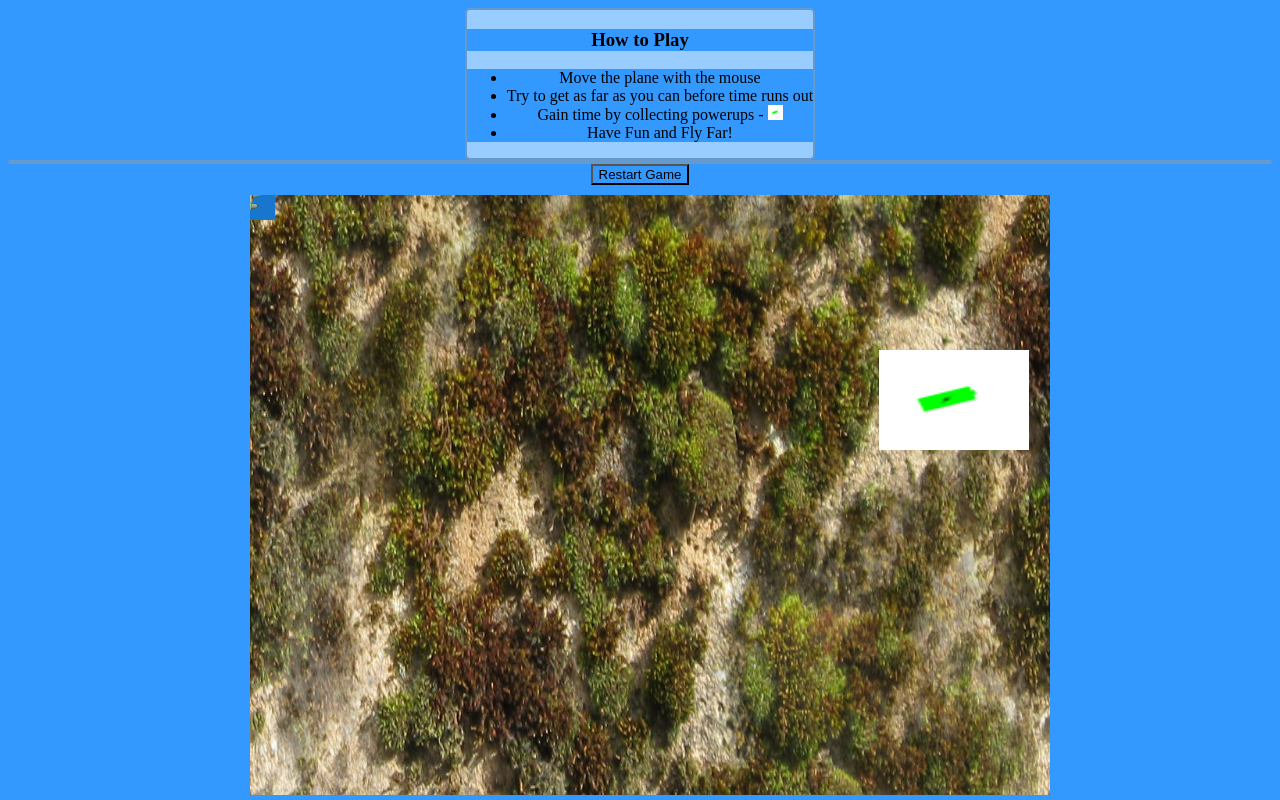
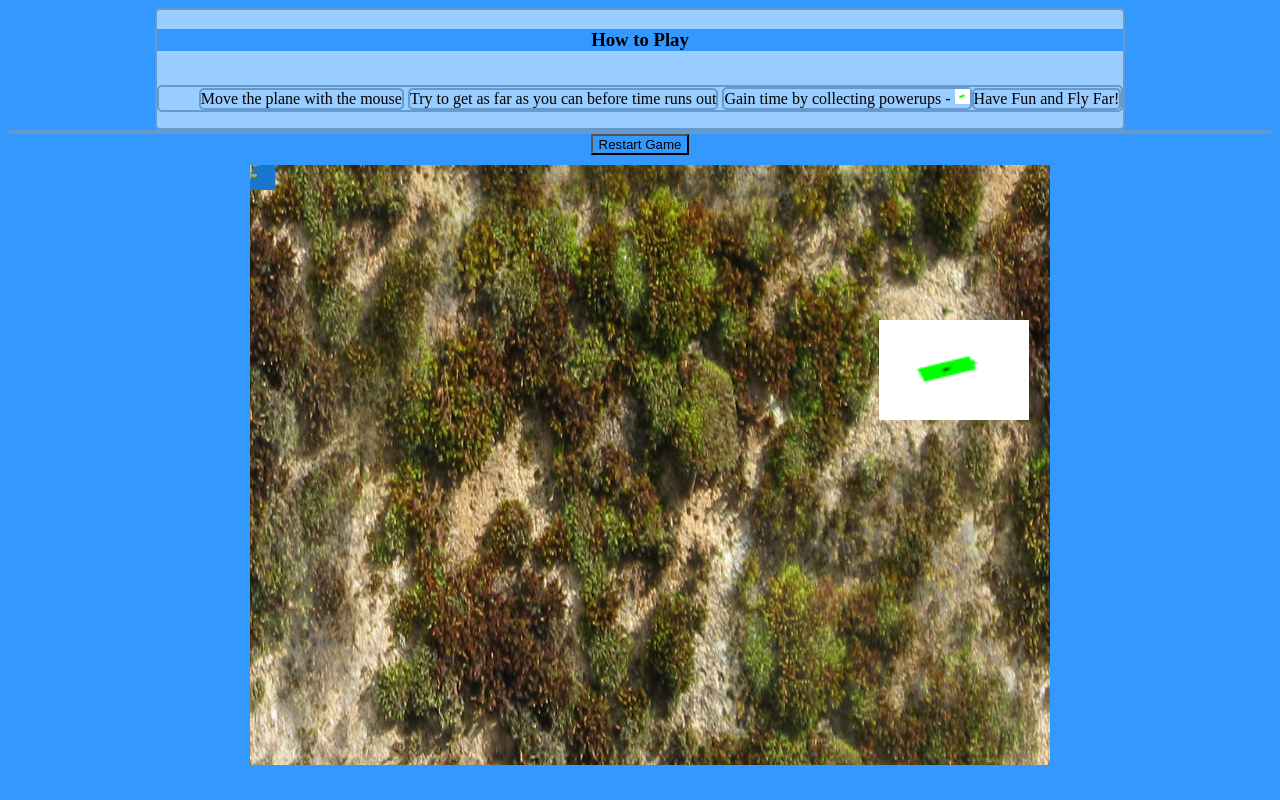
Before and after one commit to WebWonders/FlyFar, a plain HTML site: page FlyFar.html in a window 1280 px wide. Drawn offline with Linux system fonts and the light colour scheme.

Commit message:
Update main-style.css

```diff
--- a/main-style.css
+++ b/main-style.css
@@ -2,7 +2,7 @@
   background-color: #3399FF;
   text-align: center;
 }
-aside {
+aside, ul, li {
   text-align: center;
   background-color: #99CCFF;
   border: 2px solid #6699CC;
```
